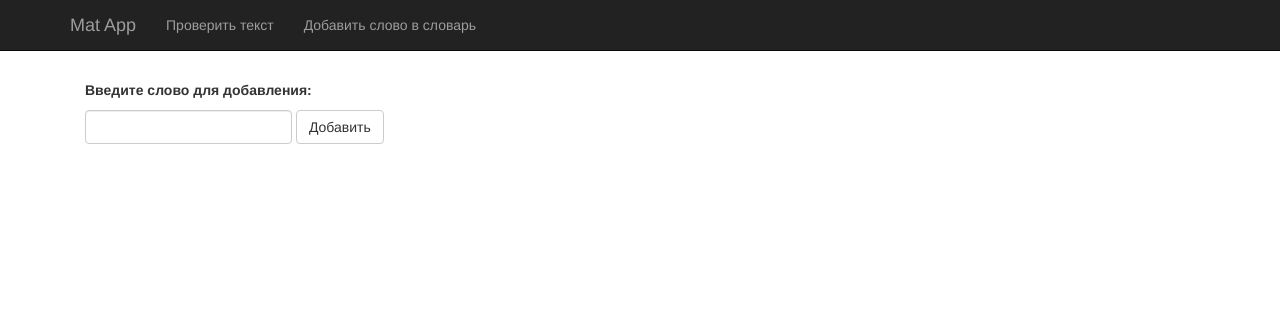
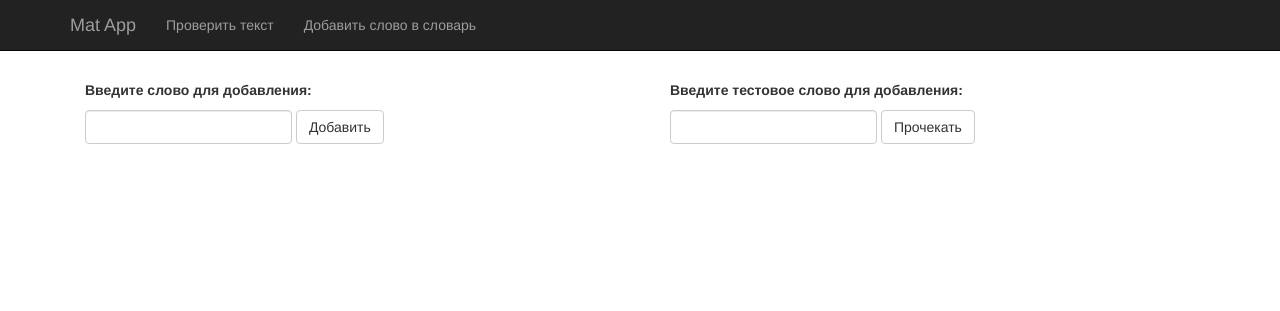
Before and after one commit to innarodin/Antimat, a Django app: page /addingWord in a window 1280 px wide. Shown: the top 311 px of the page. Run offline with Django 3.2, Linux system fonts and the light colour scheme; some libraries are stand-ins or nearby versions.

Commit message:
testing ajax

```diff
--- a/MatApp/templates/MatApp/addingWord.html
+++ b/MatApp/templates/MatApp/addingWord.html
@@ -8,7 +8,7 @@ Add Word
 
     <div class="container">
         <div class="row">
-            <div class="col-md-8">
+            <div class="col-md-6">
 
                 <form class="form-inline"  action="/addWord" method="post">
                   {% csrf_token %}
@@ -20,14 +20,52 @@ Add Word
                     {{ newWord }}
                 </form>
             </div>
+
+            {# тест кнопки #}
+            <div class="col-md-6">
+                <div class="form-inline">
+                    <p><b>Введите тестовое слово для добавления:</b></p>
+                    <div class="form-group"><input class="form-control" type="text" id="testWord"></div>
+                    <div class="form-group"><button class="btn btn-default" onclick="testFuncAjax()">Прочекать</button></div>
+
+                </div>
+                <div id="addedTestWordArea" style="display: none">
+                    <b>Добавлено слово:</b>
+                    <div id="addedTestWord"></div>
+                </div>
+            </div>
         </div>
         <div class="row" style="margin-top: 80px; display: none">
-            <div class="col-md-8">
+            <div class="col-md-6">
                 <form action="/addDict" >
                      <p><input type="submit" value="Добавить словарь"></p>
                 </form>
             </div>
         </div>
     </div>
+<script>
+function testFuncAjax(){
+    console.log("вызвалась testFuncAjax()");
+    var url = '{% url "testFunc" %}';
+    var data = {
+        testWord : $("#testWord").val(),
+        csrfmiddlewaretoken: "{{ csrf_token }}"
+    }
+    $.post(url, data).done(function (data) {
+        $("#addedTestWord").html(data);
+        $("#addedTestWordArea").attr("style", "display: block");
 
+    });
+{#    $.ajax({#}
+{#        url:  '{% url 'testFunc' %}',#}
+{#        type: "POST",#}
+{#        data: { keyy : "oooppooo",#}
+{#                csrfmiddlewaretoken: "{{ csrf_token }}"#}
+{#        },#}
+{#        success: function(data){#}
+{#            console.log(data);#}
+{#        }#}
+{#    })#}
+}
+</script>
 {% endblock %}
--- a/MatApp/templates/MatApp/base.html
+++ b/MatApp/templates/MatApp/base.html
@@ -65,5 +65,6 @@
     <!-- Placed at the end of the document so the pages load faster -->
     <script src="https://ajax.googleapis.com/ajax/libs/jquery/1.12.4/jquery.min.js"></script>
     <script src="https://maxcdn.bootstrapcdn.com/bootstrap/3.3.7/js/bootstrap.min.js"></script>
+    <script src="{% static 'MatApp/script.js' %}"></script>
   </body>
 </html>
--- a/MatApp/urls.py
+++ b/MatApp/urls.py
@@ -7,4 +7,5 @@ urlpatterns = [
     url(r'^addWord', views.AddNewWords.addWord, name='addWord'),
     url(r'^addDict', views.AddNewWords.jsonSave, name='addDict'),
     url(r'^addingWord', views.AddNewWords.addingWord, name='addingWord'),
+    url(r'^testFunc$', views.TestClass.testFunc, name='testFunc'),
 ]
--- a/MatApp/views.py
+++ b/MatApp/views.py
@@ -26,6 +26,15 @@ class CheckMat:
         except:
             return HttpResponse('Ошибка проверки')
 
+class TestClass:
+    @staticmethod
+    def testFunc(request):
+        try:
+            if request.method == "POST" and request.is_ajax():
+                postdata = request.POST["testWord"]
+            return HttpResponse(postdata)
+        except:
+            return HttpResponse("mistake")
 
 class AddNewWords:
     @staticmethod
```
Also changed, not shown: MatApp/static/MatApp/script.js (added).
